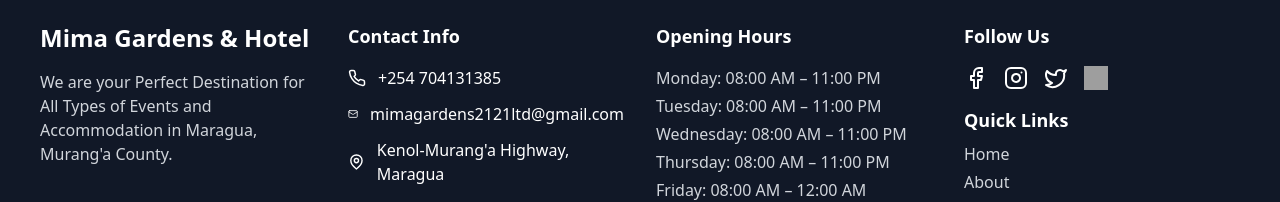
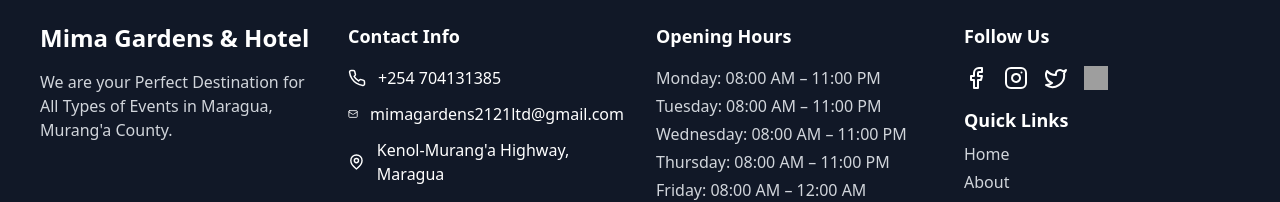
Before and after one commit to Kagwi/mimagardens.github.io, a React (Vite) app: page /contact in a window 1280 px wide. Shown: the part 1166-1368 px from the top of the page. Built offline with nearby package versions, Linux system fonts and the light colour scheme; grey boxes are pictures that could not be loaded.

Commit message:
Update Footer.tsx

```diff
--- a/src/components/Footer.tsx
+++ b/src/components/Footer.tsx
@@ -10,7 +10,7 @@ const Footer = () => {
           <div>
             <h3 className="text-2xl font-bold mb-4">Mima Gardens & Hotel</h3>
             <p className="text-gray-300">
-              We are your Perfect Destination for All Types of Events and Accommodation in Maragua,
+              We are your Perfect Destination for All Types of Events in Maragua,
               Murang'a County.
             </p>
           </div>
```
